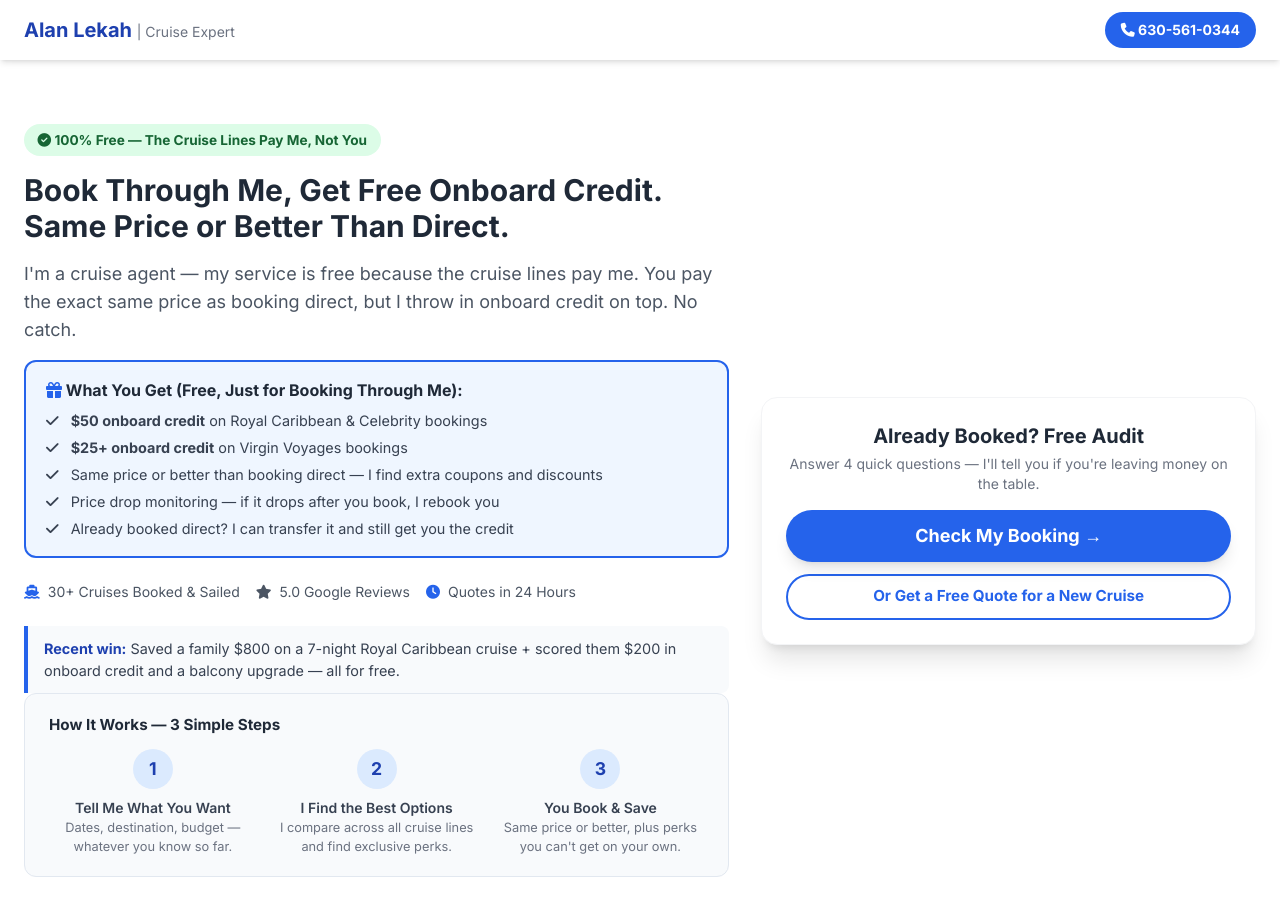
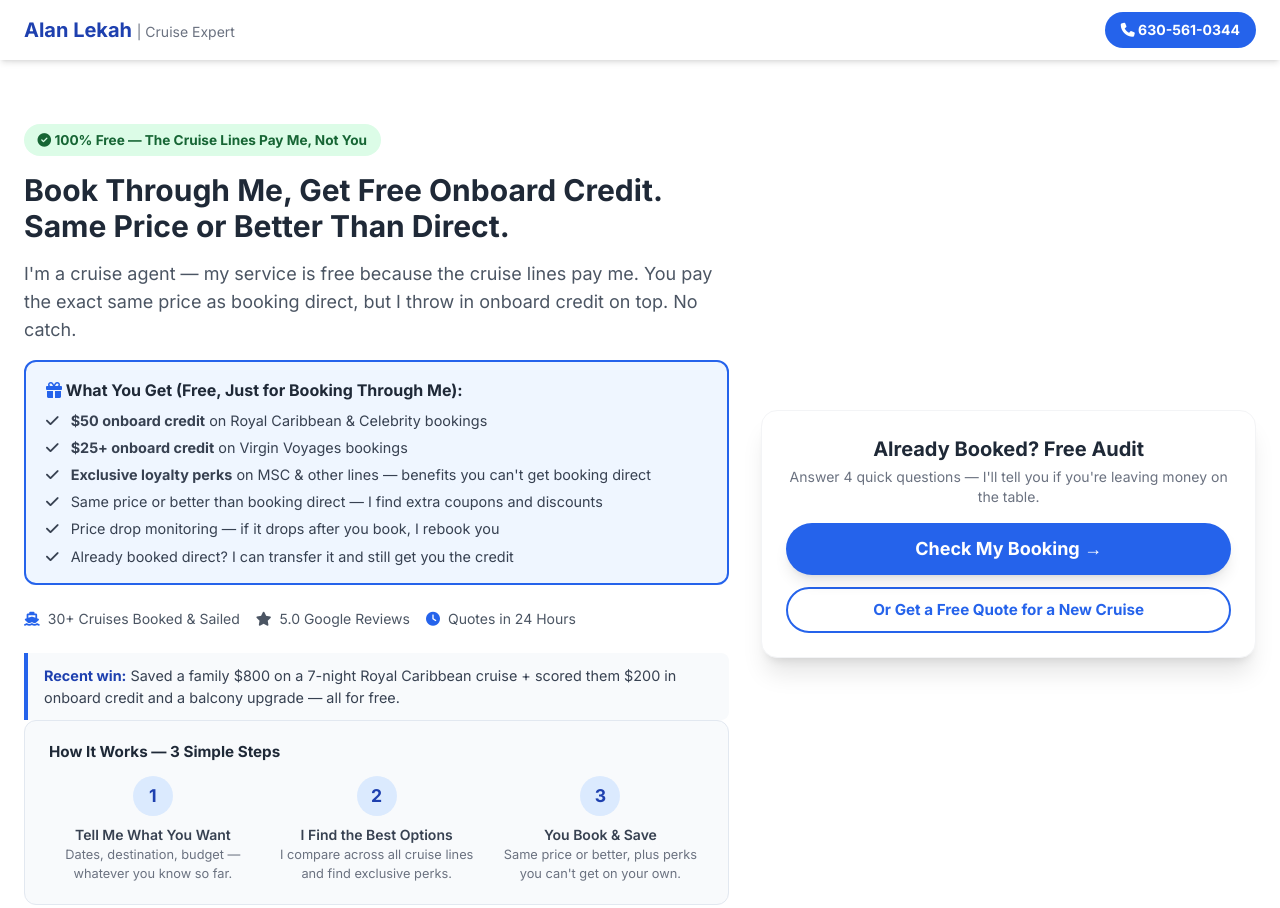
Before and after one commit to alanlekah/alantravels.github.io, a website: page landing.html in a window 1280 px wide. Shown: the top 908 px of the page. Drawn offline with Linux system fonts and the light colour scheme.

Commit message:
Add exclusive loyalty perks line to landing page offer list

```diff
--- a/landing.html
+++ b/landing.html
@@ -49,6 +49,7 @@
                         <ul style="list-style:none;padding:0;margin:0;font-size:0.9rem;" class="text-gray-700">
                             <li style="margin-bottom:0.35rem;"><i class="fas fa-check text-green-600" style="margin-right:0.5rem;" aria-hidden="true"></i> <strong>$50 onboard credit</strong> on Royal Caribbean &amp; Celebrity bookings</li>
                             <li style="margin-bottom:0.35rem;"><i class="fas fa-check text-green-600" style="margin-right:0.5rem;" aria-hidden="true"></i> <strong>$25+ onboard credit</strong> on Virgin Voyages bookings</li>
+                            <li style="margin-bottom:0.35rem;"><i class="fas fa-check text-green-600" style="margin-right:0.5rem;" aria-hidden="true"></i> <strong>Exclusive loyalty perks</strong> on MSC &amp; other lines — benefits you can't get booking direct</li>
                             <li style="margin-bottom:0.35rem;"><i class="fas fa-check text-green-600" style="margin-right:0.5rem;" aria-hidden="true"></i> Same price or better than booking direct — I find extra coupons and discounts</li>
                             <li style="margin-bottom:0.35rem;"><i class="fas fa-check text-green-600" style="margin-right:0.5rem;" aria-hidden="true"></i> Price drop monitoring — if it drops after you book, I rebook you</li>
                             <li><i class="fas fa-check text-green-600" style="margin-right:0.5rem;" aria-hidden="true"></i> Already booked direct? I can transfer it and still get you the credit</li>
```
